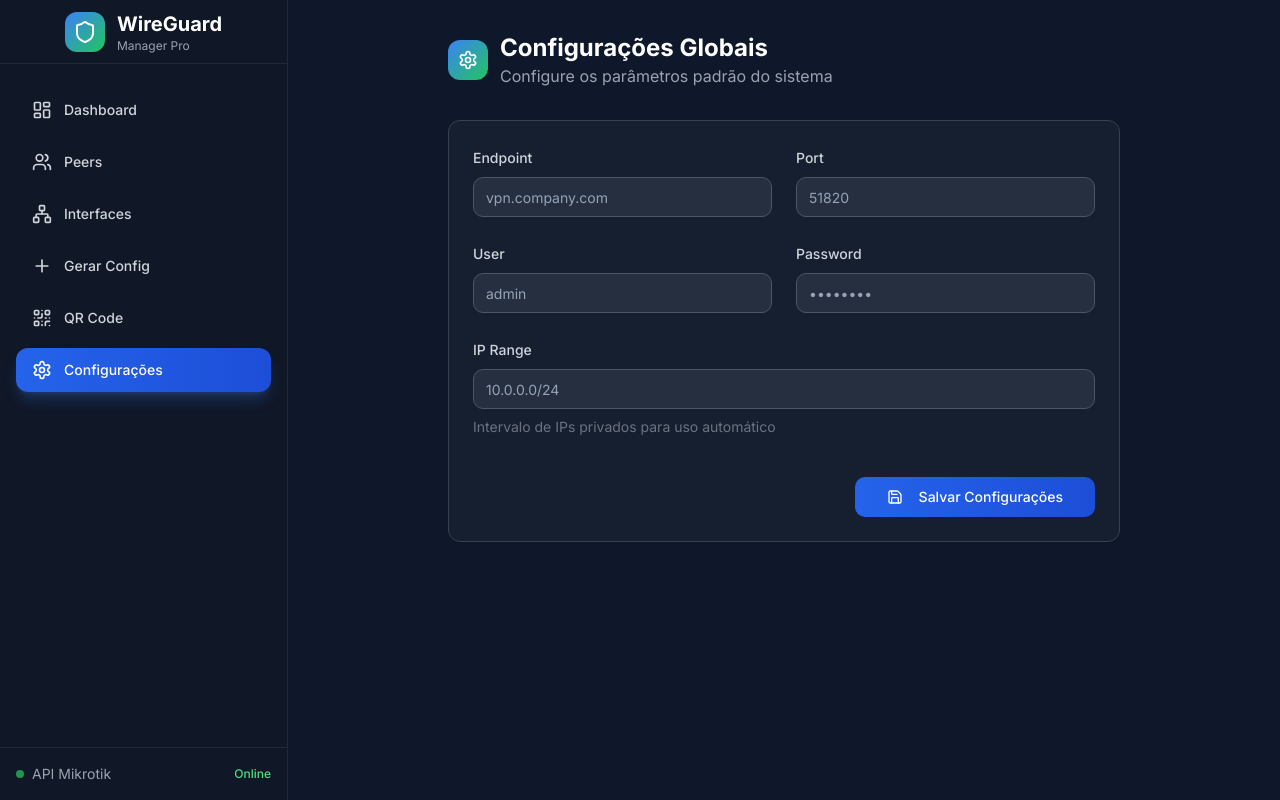
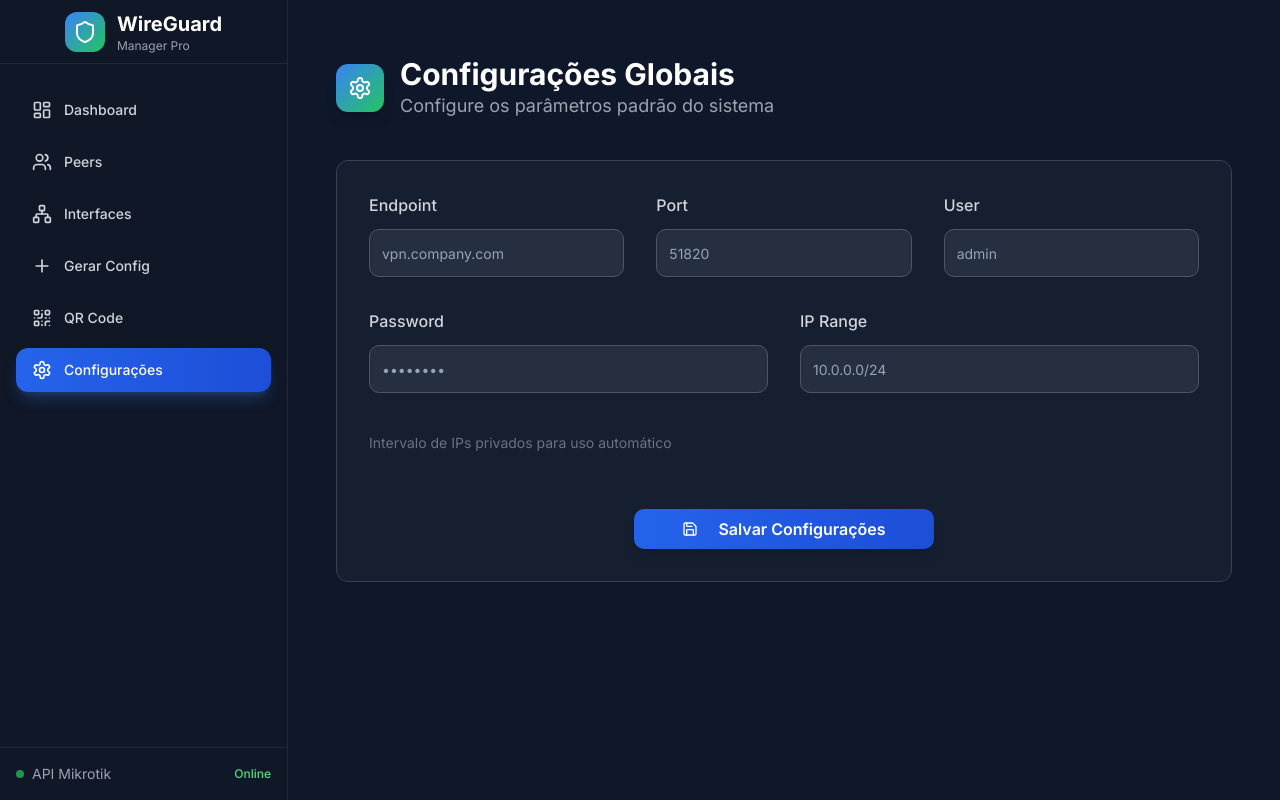
Before and after one commit to R4T0/wiredash-manager, a React (Vite) app: page /settings in a window 1280 px wide. Built offline with nearby package versions, Linux system fonts and the light colour scheme.

Commit message:
Refactor: Improve Settings menu layout
Adjusted the proportion and distribution of elements within the Settings menu for improved visual presentation and usability.

```diff
--- a/src/components/SettingsForm.tsx
+++ b/src/components/SettingsForm.tsx
@@ -30,22 +30,22 @@ const SettingsForm = () => {
   };
 
   return (
-    <div className="max-w-2xl mx-auto space-y-8">
-      <div className="flex items-center space-x-3">
-        <div className="w-10 h-10 bg-gradient-to-br from-blue-500 to-green-500 rounded-xl flex items-center justify-center">
-          <Settings className="w-5 h-5 text-white" />
+    <div className="max-w-4xl mx-auto space-y-10 py-6">
+      <div className="flex items-center space-x-4">
+        <div className="w-12 h-12 bg-gradient-to-br from-blue-500 to-green-500 rounded-xl flex items-center justify-center shadow-lg">
+          <Settings className="w-6 h-6 text-white" />
         </div>
         <div>
-          <h1 className="text-2xl font-bold text-white">Configurações Globais</h1>
-          <p className="text-gray-400">Configure os parâmetros padrão do sistema</p>
+          <h1 className="text-3xl font-bold text-white">Configurações Globais</h1>
+          <p className="text-gray-400 text-lg">Configure os parâmetros padrão do sistema</p>
         </div>
       </div>
 
-      <Card className="bg-gray-800/50 border-gray-700 p-6">
-        <div className="space-y-6">
-          <div className="grid grid-cols-1 md:grid-cols-2 gap-6">
-            <div className="space-y-2">
-              <Label htmlFor="endpoint" className="text-gray-300">
+      <Card className="bg-gray-800/50 border-gray-700 p-8">
+        <div className="space-y-8">
+          <div className="grid grid-cols-1 lg:grid-cols-3 gap-8">
+            <div className="space-y-3">
+              <Label htmlFor="endpoint" className="text-gray-300 text-base font-medium">
                 Endpoint
               </Label>
               <Input
@@ -55,12 +55,12 @@ const SettingsForm = () => {
                 placeholder="vpn.company.com"
                 value={formData.endpoint}
                 onChange={handleInputChange}
-                className="bg-gray-700/50 border-gray-600 text-white placeholder-gray-400 focus:border-blue-500"
+                className="bg-gray-700/50 border-gray-600 text-white placeholder-gray-400 focus:border-blue-500 h-12 text-base"
               />
             </div>
 
-            <div className="space-y-2">
-              <Label htmlFor="port" className="text-gray-300">
+            <div className="space-y-3">
+              <Label htmlFor="port" className="text-gray-300 text-base font-medium">
                 Port
               </Label>
               <Input
@@ -70,14 +70,12 @@ const SettingsForm = () => {
                 placeholder="51820"
                 value={formData.port}
                 onChange={handleInputChange}
-                className="bg-gray-700/50 border-gray-600 text-white placeholder-gray-400 focus:border-blue-500"
+                className="bg-gray-700/50 border-gray-600 text-white placeholder-gray-400 focus:border-blue-500 h-12 text-base"
               />
             </div>
-          </div>
 
-          <div className="grid grid-cols-1 md:grid-cols-2 gap-6">
-            <div className="space-y-2">
-              <Label htmlFor="user" className="text-gray-300">
+            <div className="space-y-3">
+              <Label htmlFor="user" className="text-gray-300 text-base font-medium">
                 User
               </Label>
               <Input
@@ -87,12 +85,14 @@ const SettingsForm = () => {
                 placeholder="admin"
                 value={formData.user}
                 onChange={handleInputChange}
-                className="bg-gray-700/50 border-gray-600 text-white placeholder-gray-400 focus:border-blue-500"
+                className="bg-gray-700/50 border-gray-600 text-white placeholder-gray-400 focus:border-blue-500 h-12 text-base"
               />
             </div>
+          </div>
 
-            <div className="space-y-2">
-              <Label htmlFor="password" className="text-gray-300">
+          <div className="grid grid-cols-1 lg:grid-cols-2 gap-8">
+            <div className="space-y-3">
+              <Label htmlFor="password" className="text-gray-300 text-base font-medium">
                 Password
               </Label>
               <Input
@@ -102,13 +102,12 @@ const SettingsForm = () => {
                 placeholder="••••••••"
                 value={formData.password}
                 onChange={handleInputChange}
-                className="bg-gray-700/50 border-gray-600 text-white placeholder-gray-400 focus:border-blue-500"
+                className="bg-gray-700/50 border-gray-600 text-white placeholder-gray-400 focus:border-blue-500 h-12 text-base"
               />
             </div>
-          </div>
 
-          <div className="space-y-2">
-            <Label htmlFor="ipRange" className="text-gray-300">
+            <div className="space-y-3">
+              <Label htmlFor="ipRange" className="text-gray-300 text-base font-medium">
                 IP Range
               </Label>
               <Input
@@ -118,19 +117,23 @@ const SettingsForm = () => {
                 placeholder="10.0.0.0/24"
                 value={formData.ipRange}
                 onChange={handleInputChange}
-              className="bg-gray-700/50 border-gray-600 text-white placeholder-gray-400 focus:border-blue-500"
+                className="bg-gray-700/50 border-gray-600 text-white placeholder-gray-400 focus:border-blue-500 h-12 text-base"
               />
-            <p className="text-sm text-gray-500">
+            </div>
+          </div>
+
+          <div className="pt-2">
+            <p className="text-sm text-gray-500 mb-6">
               Intervalo de IPs privados para uso automático
             </p>
           </div>
 
-          <div className="flex justify-end pt-4">
+          <div className="flex justify-center pt-6">
             <Button
               onClick={handleSave}
-              className="bg-gradient-to-r from-blue-600 to-blue-700 hover:from-blue-700 hover:to-blue-800 text-white px-8"
+              className="bg-gradient-to-r from-blue-600 to-blue-700 hover:from-blue-700 hover:to-blue-800 text-white px-12 py-3 text-base font-semibold shadow-lg hover:shadow-xl transition-all duration-200"
             >
-              <Save className="w-4 h-4 mr-2" />
+              <Save className="w-5 h-5 mr-3" />
               Salvar Configurações
             </Button>
           </div>
```
Lines whose indentation alone changed are shown as unchanged.
